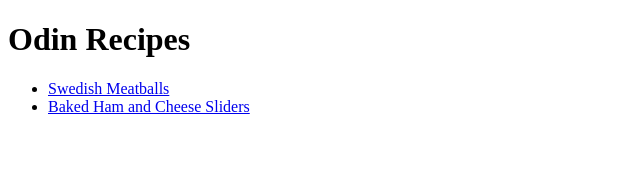
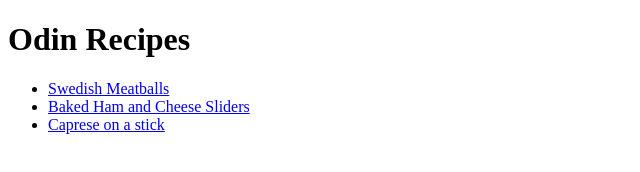
Before and after one commit to daniel0229/odin-recipes, a plain HTML site: page index.html in a window 1280 px wide. Shown: the whole page, without its empty margins (0-640 px from the left). Drawn offline with Linux system fonts and the light colour scheme.

Commit message:
Add another recipe to the list

```diff
--- a/index.html
+++ b/index.html
@@ -10,6 +10,7 @@
     <ul>
     <li><a href="./recipes/swedish_meatballs.html">Swedish Meatballs</a></li>
     <li><a href="./recipes/baked_ham_and_cheese_sliders.html">Baked Ham and Cheese Sliders</a></li>
+    <li><a href="./recipes/caprese_on_a_stick.html">Caprese on a stick</a></li>
     </ul>
 </body>
 </html>
```
